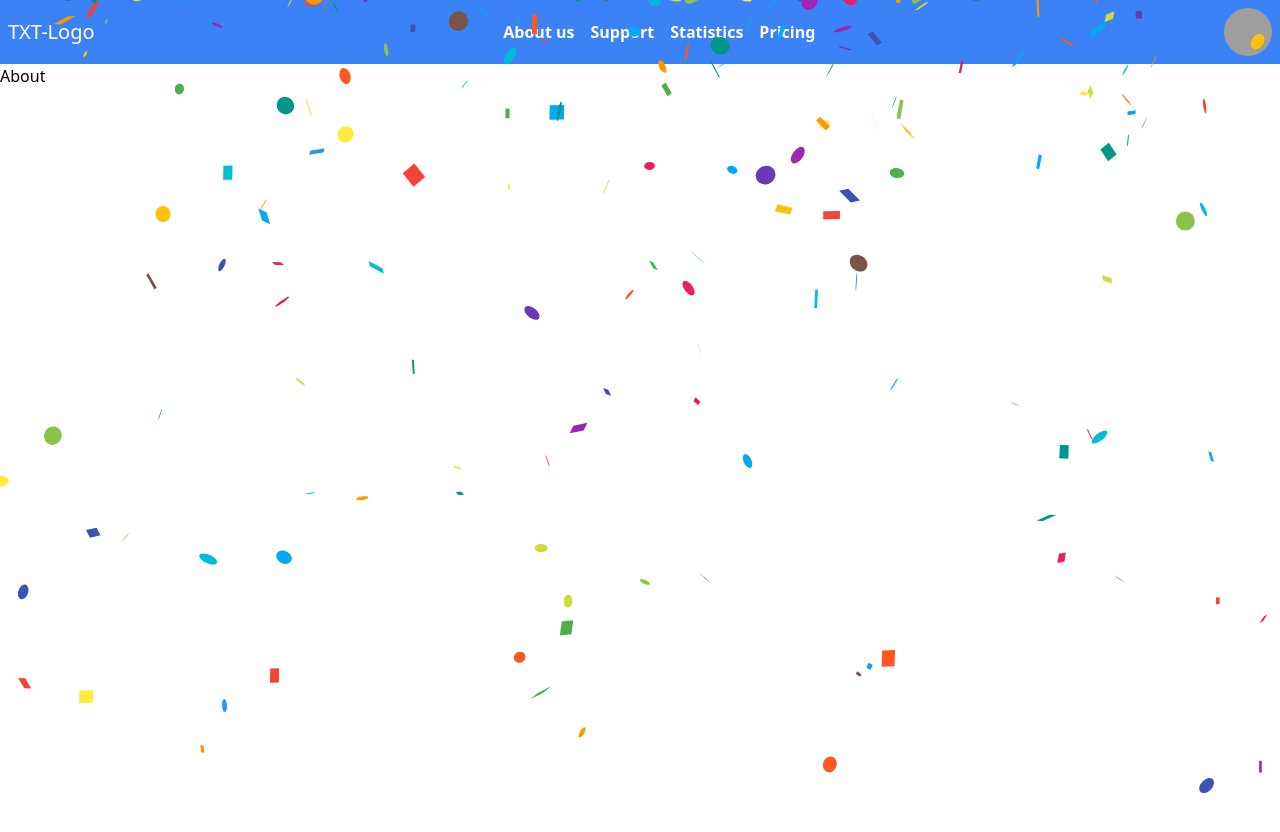
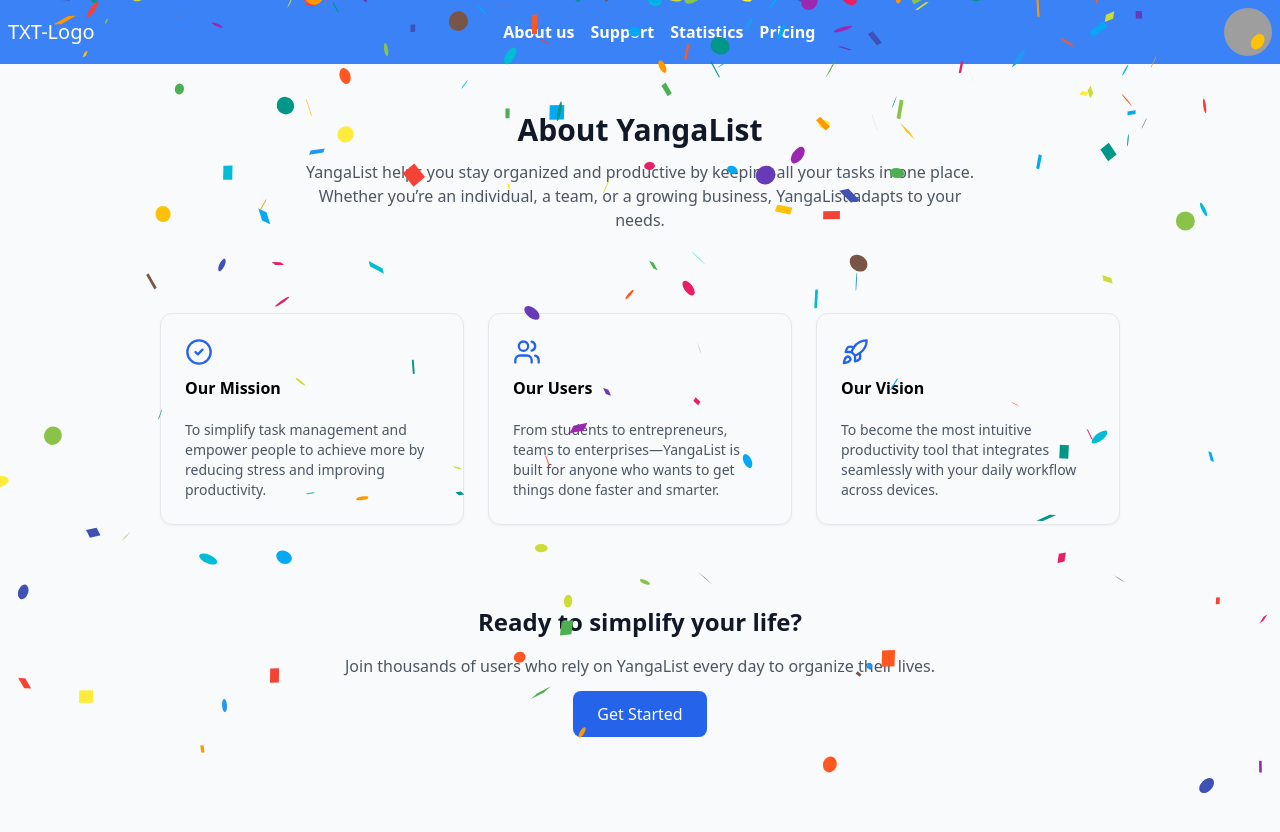
Before and after one commit to chriftech/devcom-web, a React (Create React App) app: page /about-us in a window 1280 px wide. Shown: the top 832 px of the page. Before the commit the page ends 800 px from the top, so only its background shows below. Built offline with nearby package versions, Linux system fonts and the light colour scheme; grey boxes are pictures that could not be loaded.

Commit message:
Add about-page content

```diff
--- a/src/components/About.tsx
+++ b/src/components/About.tsx
@@ -1,9 +1,92 @@
 import React from 'react'
 
-const About = () => {
+import { Card, CardContent, CardHeader, CardTitle } from "./shadcn/card"
+import { Separator } from "./shadcn/separator"
+import { CheckCircle2, Users, Rocket } from "lucide-react"
+import {motion} from "framer-motion"
+
+function About() {
   return (
-    <div>About</div>
+    <div className="w-full min-h-screen bg-gray-50">
+      <motion.div
+    initial={{ opacity: 0, y: 50 }}
+    whileInView={{ opacity: 1, y: 0 }}
+    transition={{ duration: 0.8 }}
+    viewport={{ once: true, amount: 0.2 }}
+    className="max-w-5xl mx-auto px-4 sm:px-6 lg:px-8 py-12"
+  >
+    {/* Heading */}
+    <div className="text-center mb-12">
+      <h1 className="text-3xl font-bold text-gray-900">About YangaList</h1>
+      <p className="mt-3 text-gray-600 max-w-2xl mx-auto">
+        YangaList helps you stay organized and productive by keeping all your tasks in one place.
+        Whether you’re an individual, a team, or a growing business, YangaList adapts to your needs.
+      </p>
+    </div>
+
+    <Separator className="my-8" />
+
+    {/* Mission + Values */}
+    <div className="grid md:grid-cols-3 gap-6 mb-12">
+      <Card className="shadow-sm">
+        <CardHeader>
+          <CheckCircle2 className="text-blue-600 mb-2" size={28} />
+          <CardTitle>Our Mission</CardTitle>
+        </CardHeader>
+        <CardContent>
+          <p className="text-sm text-gray-600">
+            To simplify task management and empower people to achieve more by reducing stress and
+            improving productivity.
+          </p>
+        </CardContent>
+      </Card>
+
+      <Card className="shadow-sm">
+        <CardHeader>
+          <Users className="text-blue-600 mb-2" size={28} />
+          <CardTitle>Our Users</CardTitle>
+        </CardHeader>
+        <CardContent>
+          <p className="text-sm text-gray-600">
+            From students to entrepreneurs, teams to enterprises—YangaList is built for anyone who
+            wants to get things done faster and smarter.
+          </p>
+        </CardContent>
+      </Card>
+
+      <Card className="shadow-sm">
+        <CardHeader>
+          <Rocket className="text-blue-600 mb-2" size={28} />
+          <CardTitle>Our Vision</CardTitle>
+        </CardHeader>
+        <CardContent>
+          <p className="text-sm text-gray-600">
+            To become the most intuitive productivity tool that integrates seamlessly with your daily
+            workflow across devices.
+          </p>
+        </CardContent>
+      </Card>
+    </div>
+
+    <Separator className="my-8" />
+
+    {/* Call to Action */}
+    <div className="text-center">
+      <h2 className="text-2xl font-semibold text-gray-900 mb-4">Ready to simplify your life?</h2>
+      <p className="text-gray-600 mb-6">
+        Join thousands of users who rely on YangaList every day to organize their lives.
+      </p>
+      <a
+        href="/plans"
+        className="px-6 py-3 bg-blue-600 text-white rounded-lg font-medium hover:bg-blue-700 transition"
+      >
+        Get Started
+      </a>
+    </div>
+  </motion.div>
+    </div>
   )
 }
 
+
 export default About
```
